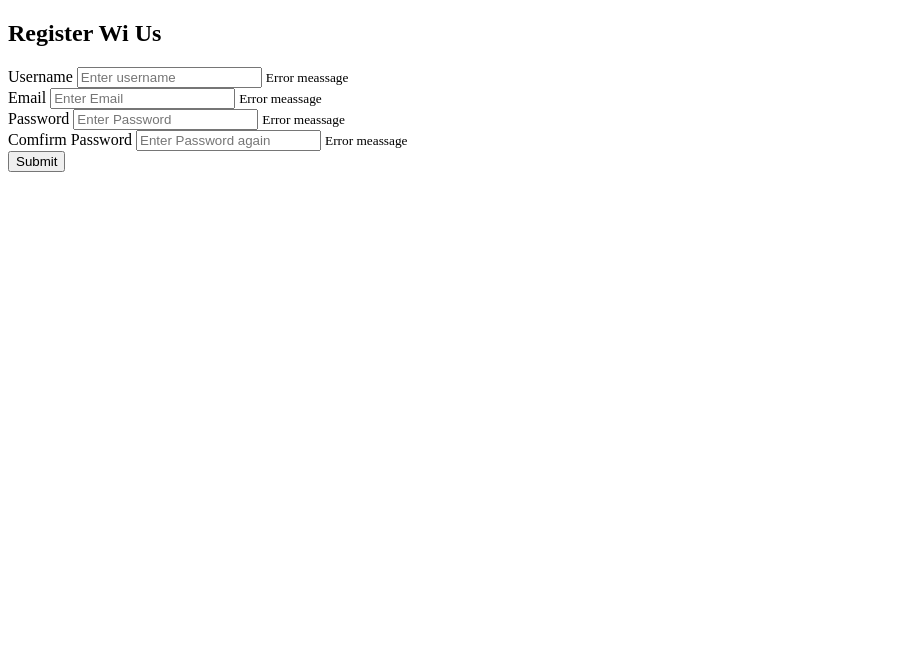
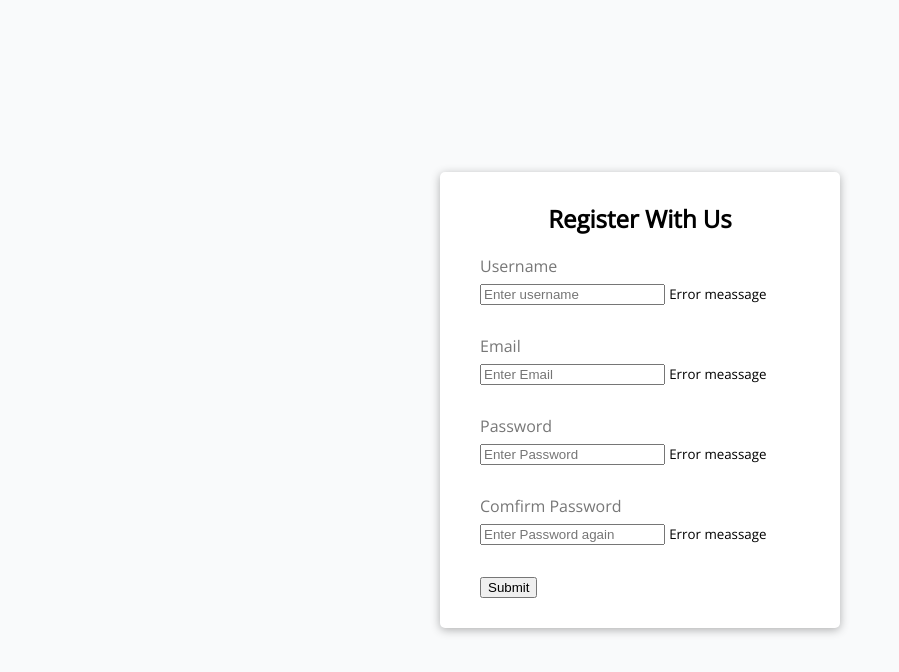
Before and after one commit to jonathan1965/validation-, a plain HTML site: page index.html in a window 1280 px wide. Shown: the whole page, without its empty margins (0-899 px from the left). Drawn offline with nearby package versions, Linux system fonts and the light colour scheme.

Commit message:
first commit

```diff
--- a/index.html
+++ b/index.html
@@ -7,9 +7,9 @@
     <title>Form Validation</title>
 </head>
 <body>
-    <div id="container">
+    <div class="container">
         <form id="form" class="form"  >
-            <h2>Register Wi Us</h2>
+            <h2>Register With Us</h2>
             <div class="form-control">
                 <label for="username">Username</label>
                 <input type="text" thid="username" placeholder="Enter username" >
--- a/style.css
+++ b/style.css
@@ -0,0 +1,41 @@
+@import url('https://fonts.googleapis.com/css?family=Open+Sans&display=swap');
+
+* {
+    box-sizing:border-box;
+}
+
+body {
+    background-color: #f9fafb;
+    font-family: 'Open Sans', sans-serif;
+    display: flex;
+    align-items: center;
+    justify-content: center;
+    min-height: 100vh;
+    margin: 0;
+  }
+
+  .container {
+    background-color: #fff;
+    border-radius: 5px;
+    box-shadow: 0 2px 10px rgba(0, 0, 0, 0.3);
+    width: 400px;
+  }
+  h2{
+      text-align: center;
+      margin: 0 0 20px;
+  }
+
+  .form{
+      padding: 30px 40px;
+  }
+
+  .form-control {
+      margin-bottom:10px;
+      padding-bottom:20px;
+      position: relative;
+  }
+  .form-control label {
+      color:#777;
+      display: block;
+      margin-bottom: 5px;
+  }
```
